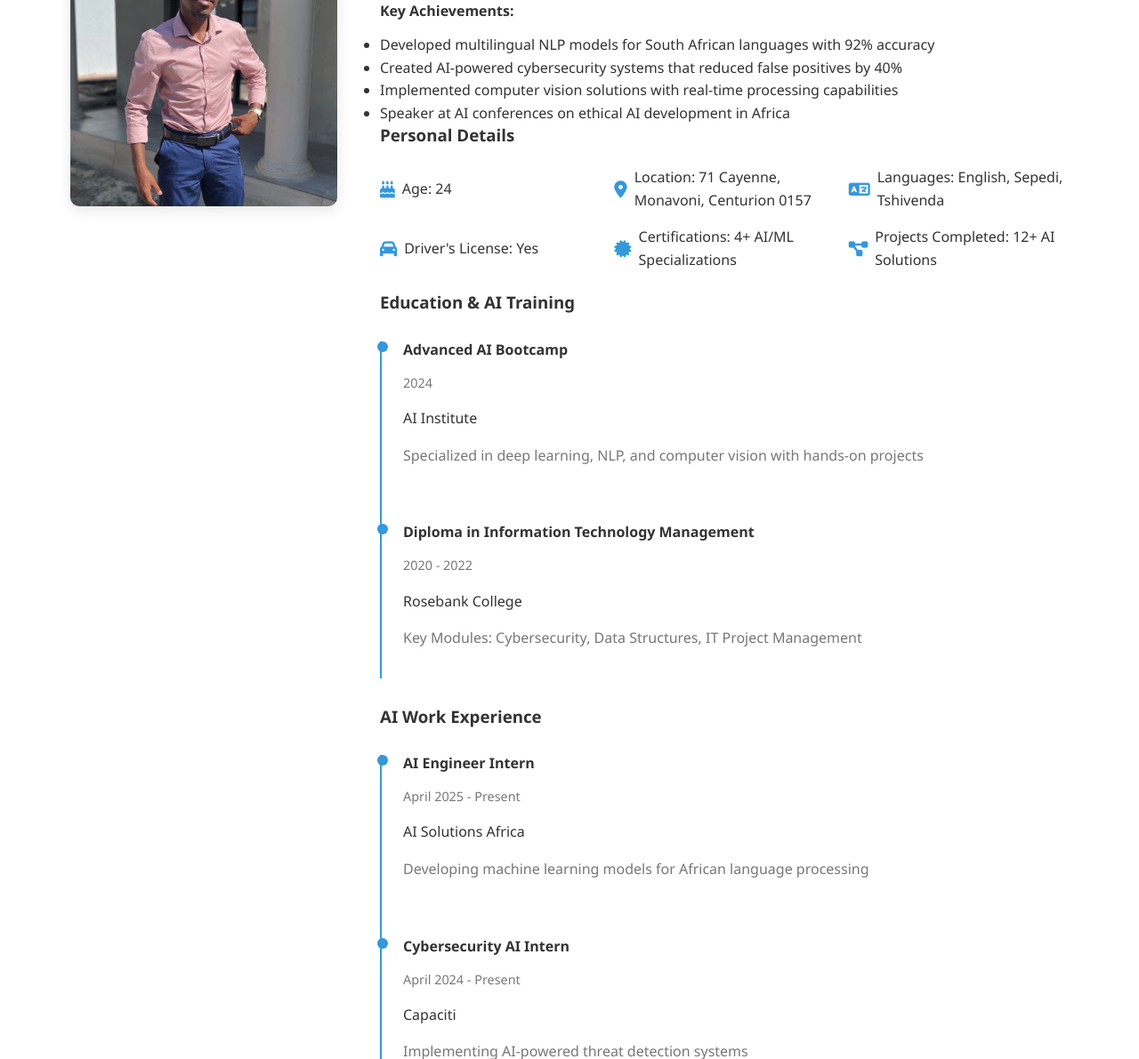
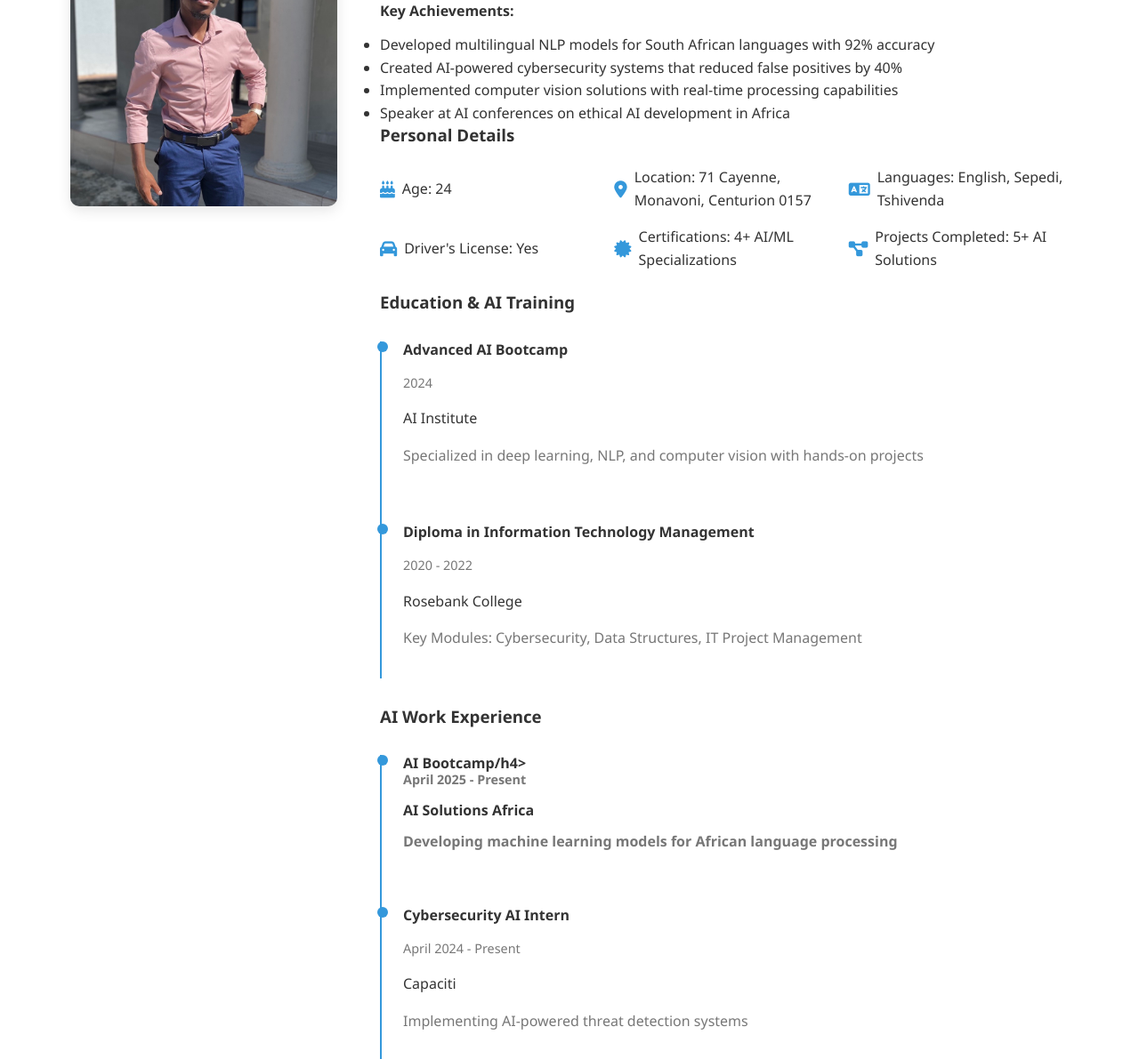
Before and after one commit to MudauRI/Portfolio, a plain HTML site: page about.html in a window 1280 px wide. Shown: the part 337-1528 px from the top of the page at 89% size. Drawn offline with Linux system fonts and the light colour scheme.

Commit message:
Update about.html

```diff
--- a/about.html
+++ b/about.html
@@ -73,7 +73,7 @@
                                 </div>
                                 <div class="detail-item">
                                     <i class="fas fa-project-diagram"></i>
-                                    <span>Projects Completed: 12+ AI Solutions</span>
+                                    <span>Projects Completed: 5+ AI Solutions</span>
                                 </div>
                             </div>
                         </div>
@@ -100,7 +100,7 @@
                             <h3>AI Work Experience</h3>
                             <div class="timeline">
                                 <div class="timeline-item">
-                                    <h4>AI Engineer Intern</h4>
+                                    <h4>AI Bootcamp/h4>
                                     <p class="timeline-date">April 2025 - Present</p>
                                     <p>AI Solutions Africa</p>
                                     <p class="timeline-desc">Developing machine learning models for African language processing</p>
```
